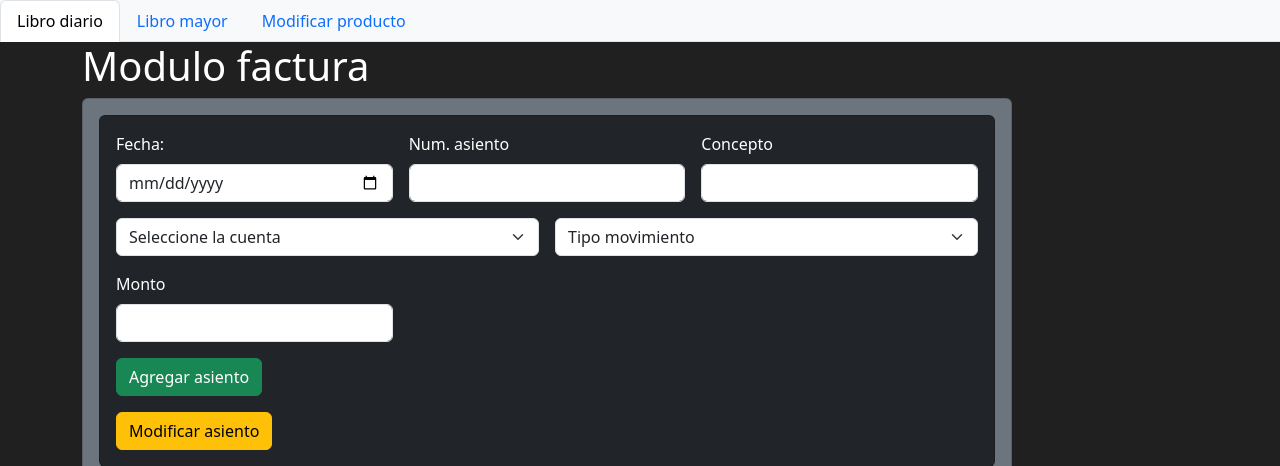
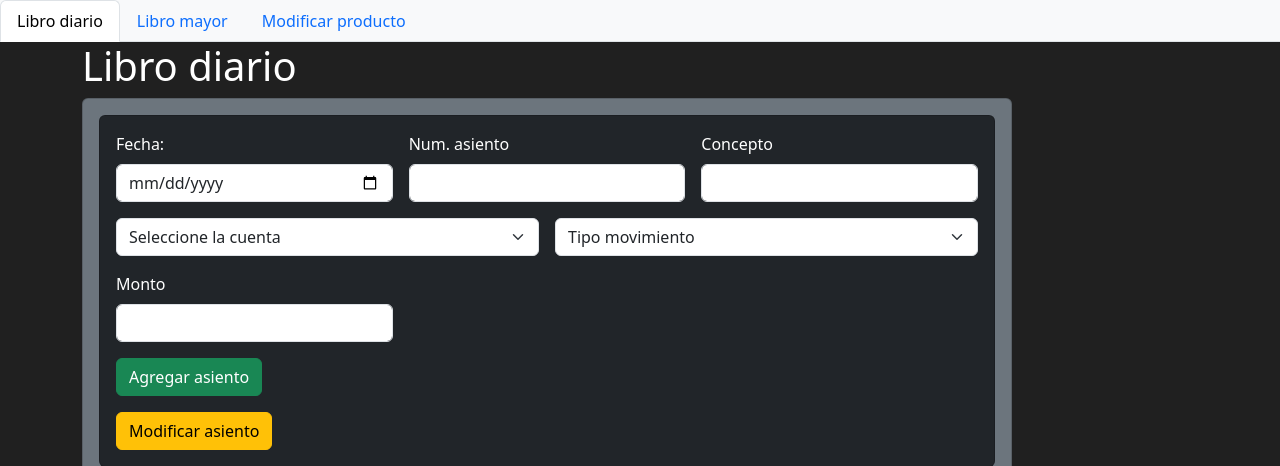
Before and after one commit to Jecordo/ProyectoTamali, a Django app: page /gestor/asistencia_contable/ in a window 1280 px wide. Shown: the part 56-522 px from the top of the page. Run offline with Django 4.2, Linux system fonts and the light colour scheme; data that the repository does not hold is empty.

Commit message:
Asistencia contable

```diff
--- a/gestor/templates/cargar_asiento_diario.html
+++ b/gestor/templates/cargar_asiento_diario.html
@@ -63,7 +63,7 @@
 
             <div class="col-md-10">
 
-                <h1 class="display-6">Modulo factura</h1>
+                <h1 class="display-6">Libro diario</h1>
 
                 <div class="card card-body bg-secondary">
 
```
Also changed, not shown: gestor/migrations/0002_categoria_clientes_cuenta_estados_factura_marca_and_more.py, gestor/migrations/0003_alter_entrada_cantidad_entrante_and_more.py (deleted), gestor/migrations/0004_alter_factura_detalle_num_factura_and_more.py (deleted), gestor/migrations/0005_alter_estados_estado.py (deleted), gestor/migrations/0006_remove_producto_color.py (deleted), gestor/migrations/0007_remove_producto_descuento_remove_producto_medida.py (deleted), gestor/migrations/0007_remove_producto_descuento_remove_producto_medida_and_more.py (deleted), gestor/migrations/0008_cuenta_libro_mayor_libro_diario.py (deleted), gestor/migrations/0009_merge_20230924_2101.py (deleted).
